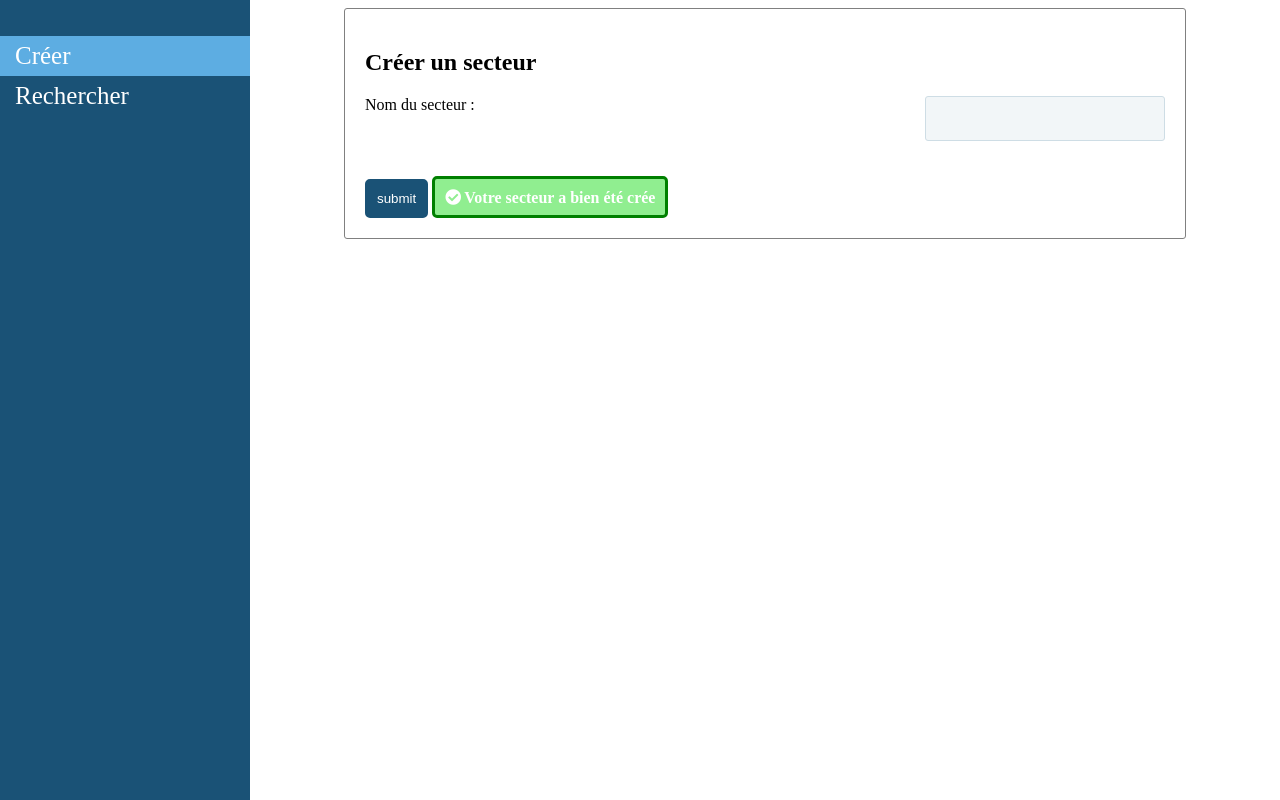
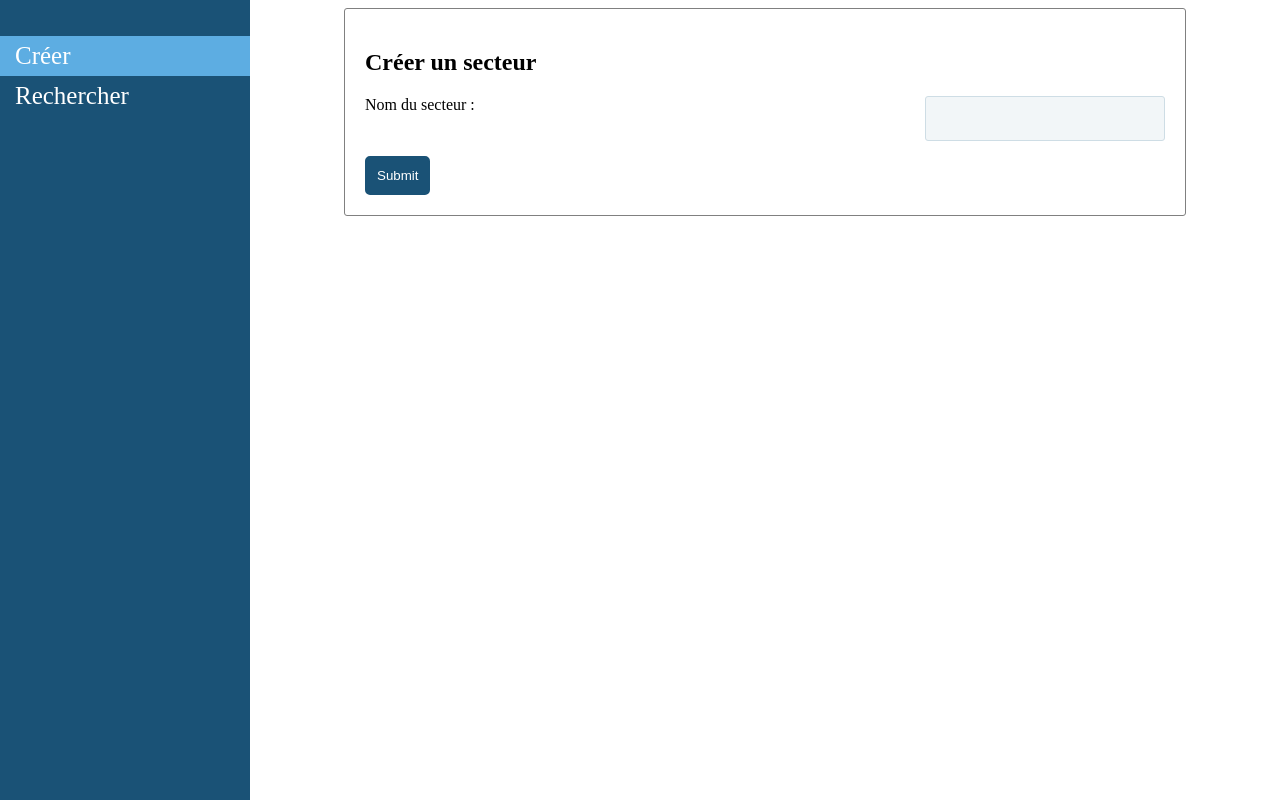
Before and after one commit to fontaipi/LP-MI-PHP, a PHP site: page /create_secteurs.controler.php in a window 1280 px wide. Run offline with PHP 8.4, Linux system fonts and the light colour scheme.

Commit message:
fix message création secteur

```diff
--- a/Controler/create_secteurs.controler.php
+++ b/Controler/create_secteurs.controler.php
@@ -9,6 +9,7 @@ if (isset($_POST['submit'])) {
     if (isset($_POST['libelle'])) {
         try{
             $dao->insertSecteur($libelle);
+            $ok_message = "Votre secteur à bien été crée";
         }
         catch (PDOException $PDOException){
             $error_message = "Ce secteur existe déjà !";
--- a/View/new_secteur.view.php
+++ b/View/new_secteur.view.php
@@ -31,11 +31,11 @@
                 <input  name="libelle" id="libelle" type="text">
 
             </div>
-            <input name="submit" value="submit" type="submit" required>
+            <input name="submit"  type="submit" required>
             <?php if (isset($error_message)) {
                 echo '<div class="error_message">'. $error_message . '</div>';
-            } else {
-                echo '<div class="ok_message">Votre secteur a bien été crée</div>';
+            } else if (isset($ok_message)) {
+                echo '<div class="ok_message">'. $ok_message .'</div>';
             }?>
         </form>
 
```
